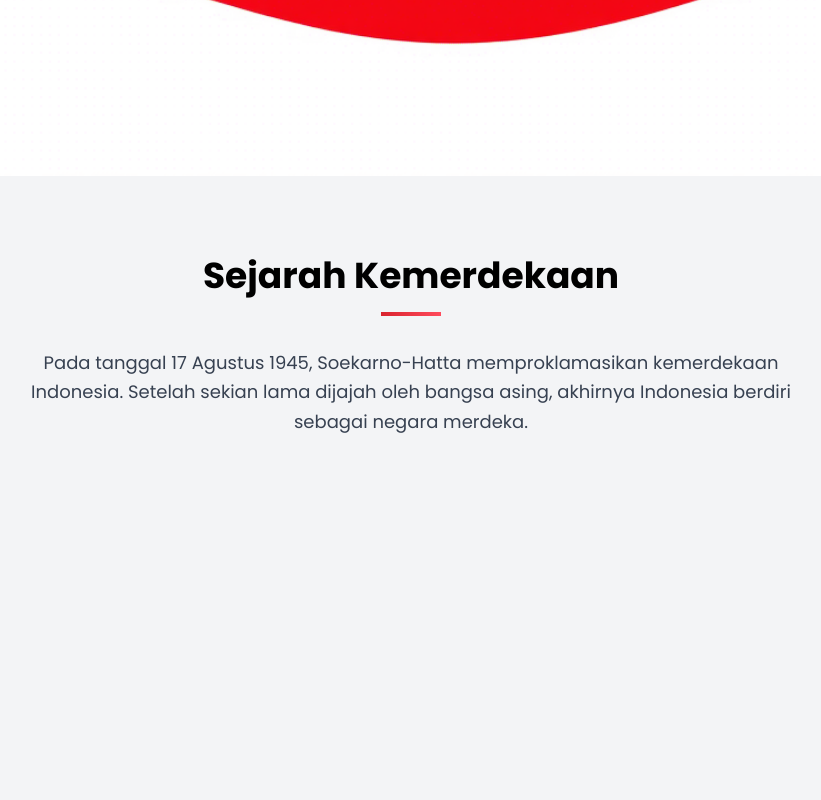
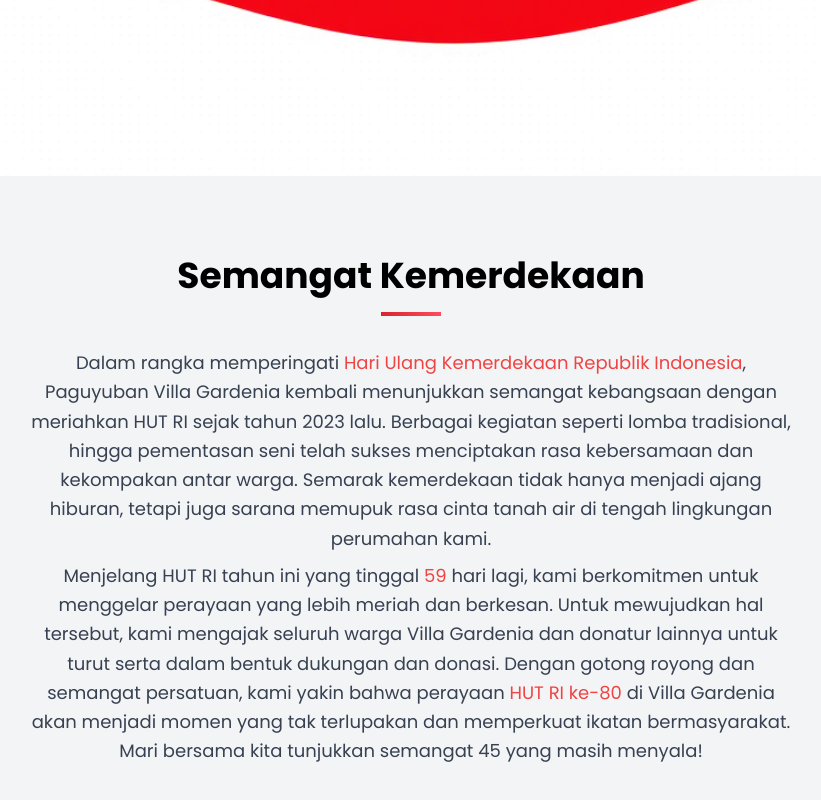
Before and after one commit to villa-gardenia/hut-ri, a Next.js app in the folder src/: page / in a window 1280 px wide. Shown: the part 624-1424 px from the top of the page, without its empty margins (229-1050 px from the left). Built offline with nearby package versions, Linux system fonts and the light colour scheme.

Commit message:
[#3] About Independence's day in Villa Gardenia

```diff
--- a/src/app/page.js
+++ b/src/app/page.js
@@ -22,6 +22,7 @@ export default function HomePage() {
 
 			// Display the countdown in the DOM
 			document.getElementById("days").textContent = String(days);
+			document.getElementById("days-paragraph").textContent = String(days);
 
 			// Stop the countdown when the target date is reached
 			if (timeRemaining < 0) {
@@ -103,7 +104,7 @@ export default function HomePage() {
 						viewport={{ once: true }}
 						className="section-title"
 					>
-						Sejarah Kemerdekaan
+						Semangat Kemerdekaan
 					</motion.h2>
 					<motion.p
 						initial={{ opacity: 0, y: 20 }}
@@ -112,9 +113,35 @@ export default function HomePage() {
 						transition={{ delay: 0.2 }}
 						className="section-text"
 					>
-						Pada tanggal 17 Agustus 1945, Soekarno-Hatta memproklamasikan
-						kemerdekaan Indonesia. Setelah sekian lama dijajah oleh bangsa
-						asing, akhirnya Indonesia berdiri sebagai negara merdeka.
+						Dalam rangka memperingati{" "}
+						<span className="text-red-500">
+							Hari Ulang Kemerdekaan Republik Indonesia
+						</span>
+						, Paguyuban Villa Gardenia kembali menunjukkan semangat kebangsaan
+						dengan meriahkan HUT RI sejak tahun 2023 lalu. Berbagai kegiatan
+						seperti lomba tradisional, hingga pementasan seni telah sukses
+						menciptakan rasa kebersamaan dan kekompakan antar warga. Semarak
+						kemerdekaan tidak hanya menjadi ajang hiburan, tetapi juga sarana
+						memupuk rasa cinta tanah air di tengah lingkungan perumahan kami.
+					</motion.p>
+					<motion.p
+						initial={{ opacity: 0, y: 20 }}
+						whileInView={{ opacity: 1, y: 0 }}
+						viewport={{ once: true }}
+						transition={{ delay: 0.2 }}
+						className="section-text mt-2"
+					>
+						Menjelang HUT RI tahun ini yang tinggal{" "}
+						<span id="days-paragraph" className="text-red-500"></span> hari
+						lagi, kami berkomitmen untuk menggelar perayaan yang lebih meriah
+						dan berkesan. Untuk mewujudkan hal tersebut, kami mengajak seluruh
+						warga Villa Gardenia dan donatur lainnya untuk turut serta dalam
+						bentuk dukungan dan donasi. Dengan gotong royong dan semangat
+						persatuan, kami yakin bahwa perayaan
+						<span className="text-red-500"> HUT RI ke-80</span> di Villa
+						Gardenia akan menjadi momen yang tak terlupakan dan memperkuat
+						ikatan bermasyarakat. Mari bersama kita tunjukkan semangat 45 yang
+						masih menyala!
 					</motion.p>
 				</div>
 			</section>
```
